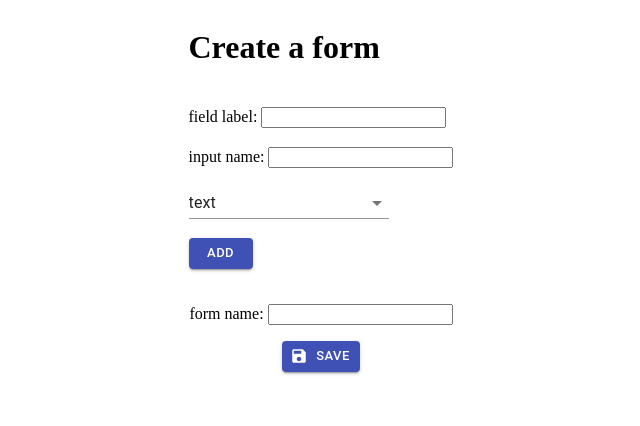
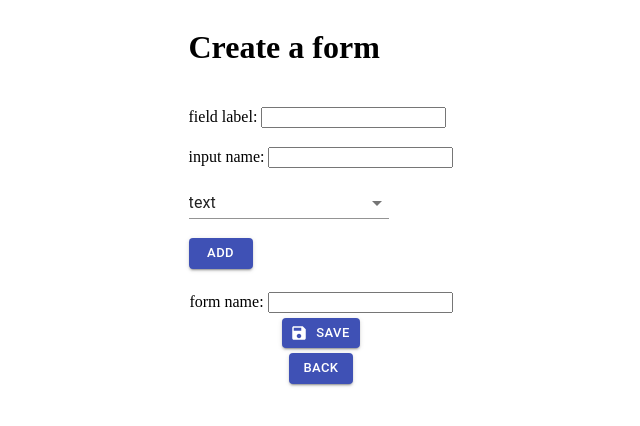
Before and after one commit to leontomer/formsreact, a React (Create React App) app in the folder client/: page /FormBuilder in a window 1280 px wide. Shown: the top 426 px of the page, without its empty margins (319-959 px from the left). Built offline with nearby package versions, Linux system fonts and the light colour scheme.

Commit message:
refactor

```diff
--- a/client/src/components/FormBuilder/FormBuilder.js
+++ b/client/src/components/FormBuilder/FormBuilder.js
@@ -31,6 +31,11 @@ export default function FormBuilder(props) {
       { fieldLabel: fieldLabel, inputName: inputName, inputType: inputType },
     ]);
     e.preventDefault();
+  };
+
+  const BackToMainPage = () => {
+    history.push("/");
+    history.go();
   };
 
   return (
@@ -142,6 +147,16 @@ export default function FormBuilder(props) {
                   Save
                 </Button>
               </div>
+              <div>
+                <Button
+                  variant="contained"
+                  color="primary"
+                  size="small"
+                  onClick={BackToMainPage}
+                >
+                  Back
+                </Button>
+              </div>
             </div>
           </form>
         </div>
--- a/client/src/components/FormSubmissions/FormSubmissions.js
+++ b/client/src/components/FormSubmissions/FormSubmissions.js
@@ -26,7 +26,7 @@ export default function FormSubmissions(props) {
     })();
   }, []);
 
-  const ReturnToMainPage = () => {
+  const BackToMainPage = () => {
     history.push("/");
     history.go();
   };
@@ -60,7 +60,7 @@ export default function FormSubmissions(props) {
           variant="contained"
           color="primary"
           size="small"
-          onClick={ReturnToMainPage}
+          onClick={BackToMainPage}
           style={{ marginTop: "3vh" }}
         >
           Back
--- a/client/src/components/FormSubmit/FormSubmit.js
+++ b/client/src/components/FormSubmit/FormSubmit.js
@@ -35,10 +35,10 @@ export default function FormSubmit(props) {
     (async function addInputs() {
       await addFormInput(props.match.params.FormId, inputName, inputVal);
     })();
-    ReturnToMainPage();
+    BackToMainPage();
   };
 
-  const ReturnToMainPage = () => {
+  const BackToMainPage = () => {
     history.push("/");
     history.go();
   };
@@ -94,7 +94,7 @@ export default function FormSubmit(props) {
               variant="contained"
               color="primary"
               size="small"
-              onClick={ReturnToMainPage}
+              onClick={BackToMainPage}
               style={{ marginTop: "2vh" }}
             >
               Back
```
